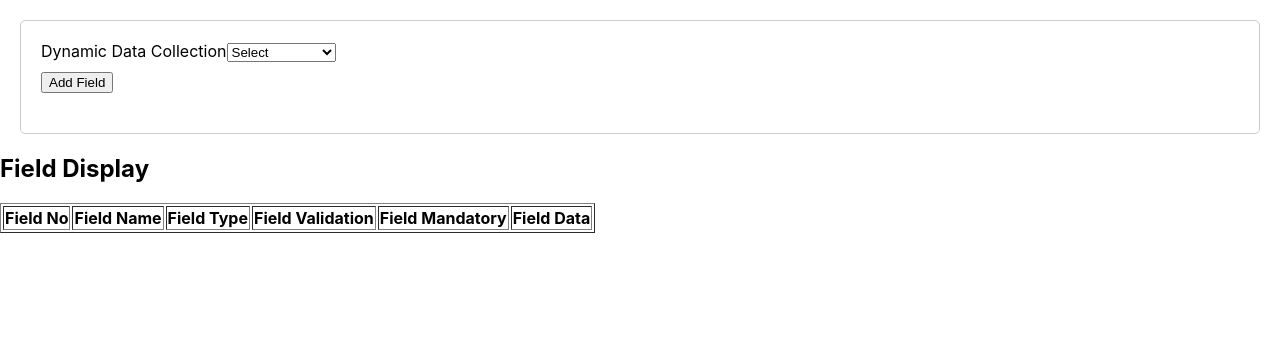
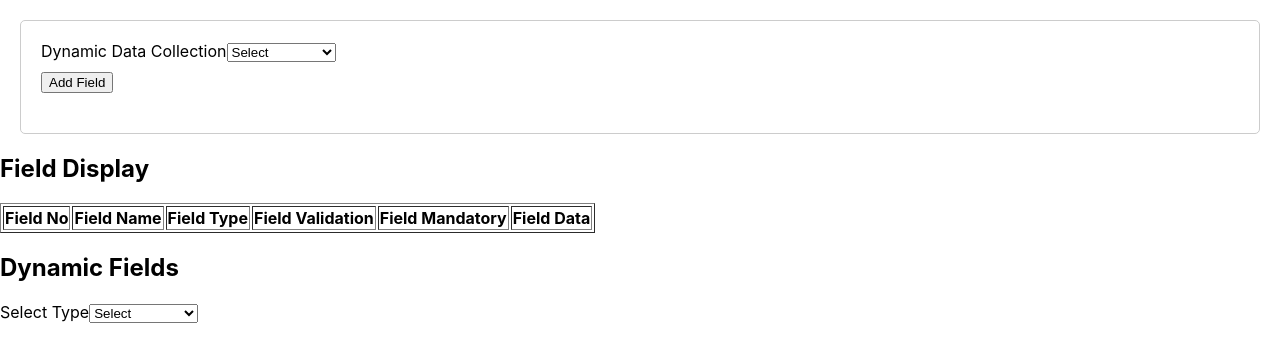
Before and after one commit to chetan-0/farmwiseAi, a React (Create React App) app: page / in a window 1280 px wide. Shown: the top 362 px of the page. Built offline with nearby package versions, Linux system fonts and the light colour scheme.

Commit message:
dynamic field disp added

```diff
--- a/src/App.js
+++ b/src/App.js
@@ -5,6 +5,7 @@ import { store, persistor } from './store';
 import FieldForm from './FieldForm';
 import FieldDisplay from './FieldDisplay';
 import './App.css';
+import DynamicFields from './DynamicFields';
 
 function App() {
   return (
@@ -13,6 +14,7 @@ function App() {
         <div className="App">
           <FieldForm />
           <FieldDisplay />
+          <DynamicFields/>
         </div>
       </PersistGate>
     </Provider>
--- /dev/null
+++ b/src/DynamicFields.js
@@ -0,0 +1,27 @@
+import React, { useState, useEffect } from 'react';
+import { useDispatch, useSelector } from 'react-redux';
+function DynamicFields() {
+    const [selectedOption, setSelectedOption] = useState('');
+    const handleOptionChange = (e) => {
+        setSelectedOption(e.target.value);
+    };
+
+    const fields = useSelector((state) => state.fields || []);
+console.log()
+  return (
+    <div>
+        <h2>Dynamic Fields</h2>
+
+        <label>Select Type</label>
+            <select value={selectedOption} onChange={handleOptionChange}>
+                <option disabled value="">Select</option>
+                <option value="Student">Student</option>
+                <option value="Self-Employee">Self-Employee</option>
+                <option value="Business">Business</option>
+            </select>
+
+    </div>
+  )
+}
+
+export default DynamicFields;
--- a/src/reducer.js
+++ b/src/reducer.js
@@ -1,5 +1,3 @@
-// reducer.js
-
 const initialState = {
     fields: [],
   };
```
Also changed, not shown: src/FieldDisplay.js (line endings or trailing spaces), src/FieldForm.js (indentation only).
